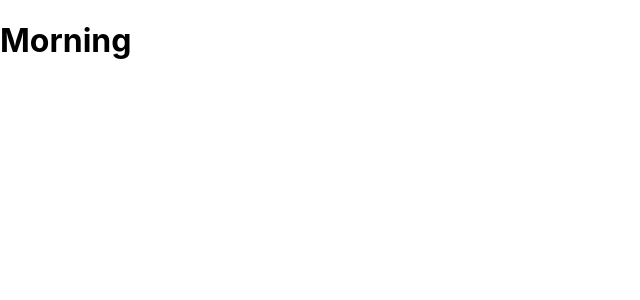
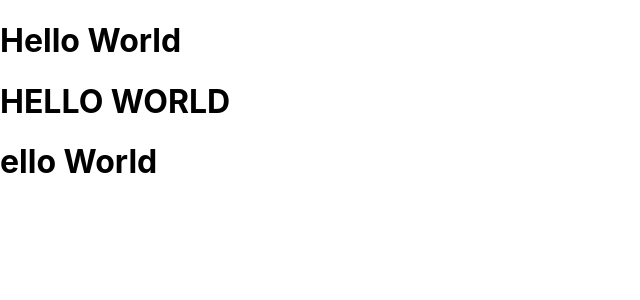
Before and after one commit to mayuri-patade/first-react-app, a React (Create React App) app: page / in a window 1280 px wide. Shown: the top 300 px of the page, without its empty margins (0-640 px from the left). Built offline with nearby package versions, Linux system fonts and the light colour scheme.

Commit message:
interpolation continue

```diff
--- a/src/App.js
+++ b/src/App.js
@@ -1,16 +1,15 @@
-//Auto Suggestion
-//Auto Formatting Pretteir
+//JSX :: View
 function App() {
+ let str = `Hello World`;
 
-  //jsx single linear
-  let jsx1 = <h1>Morning</h1>;
-  //jsx muti linear
-  let jsx2 = (
-    <>
-    <h1>Night</h1>
-    </>
-  );
-  return true ? jsx1 : jsx2;
+
+ return (
+  <>
+  <h1>{str}</h1>
+  <h1>{str.toUpperCase()}</h1>
+  <h1>{str.substring(1)}</h1>
+  </>
+ );
 }
 
 export default App;
```
